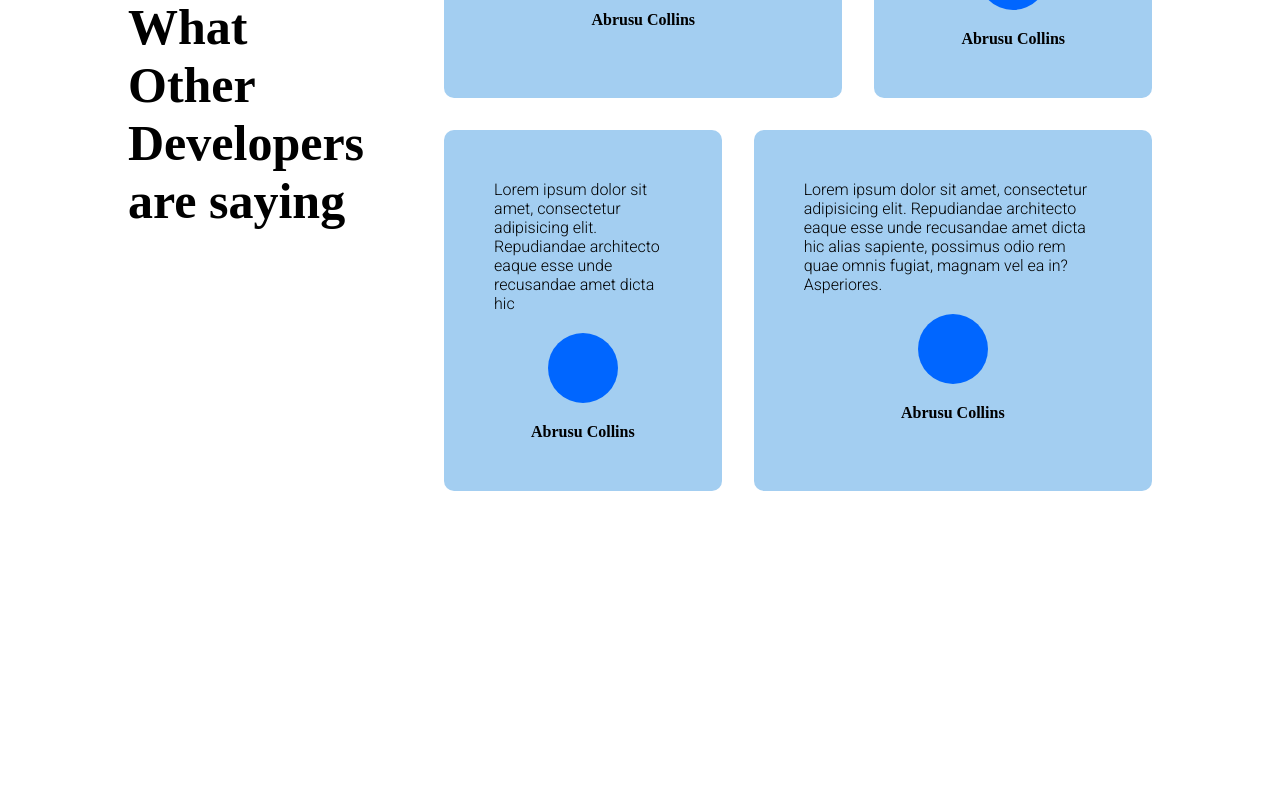
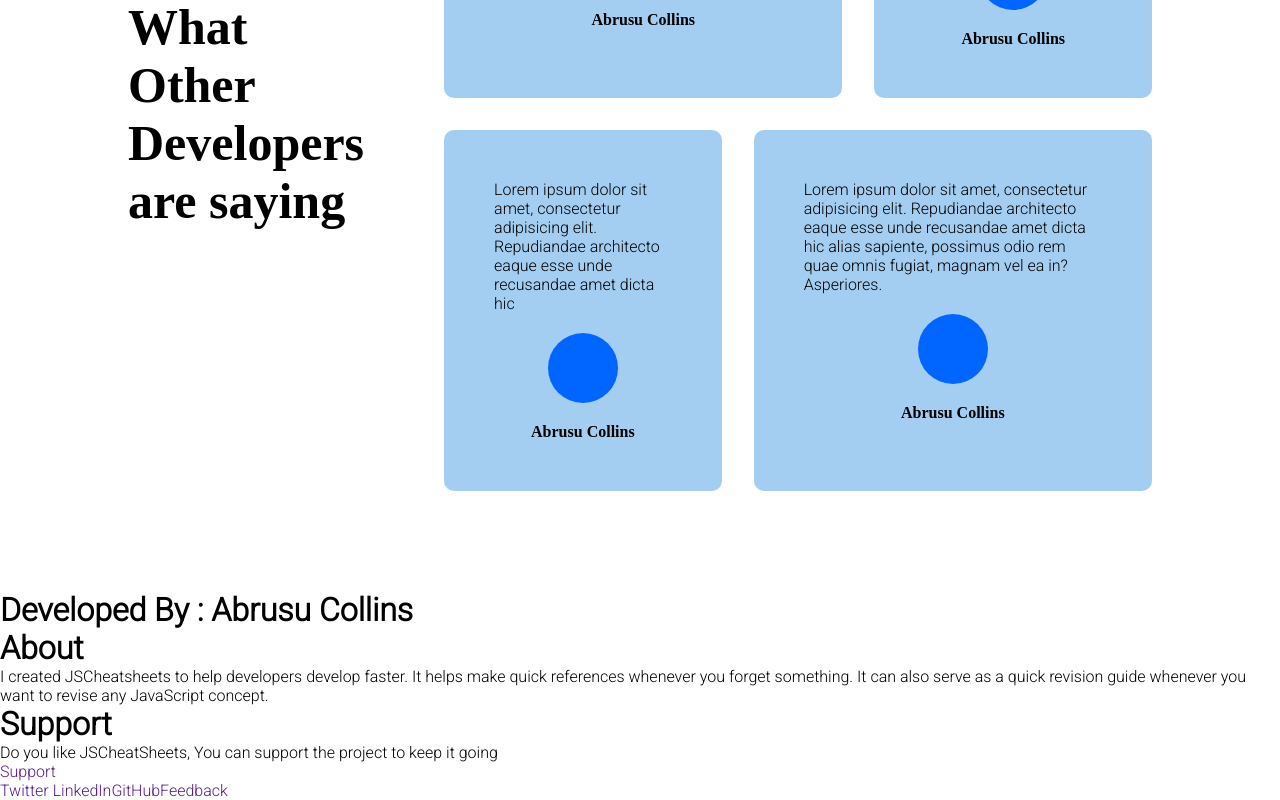
Before and after one commit to abrusu-collins/JS-Cheatsheet, a React (Create React App) app: page / in a window 1280 px wide. Shown: the part 2290-3090 px from the top of the page. Before the commit the page ends 2881 px from the top, so only its background shows below. Built offline with nearby package versions, Linux system fonts and the light colour scheme; a web font is replaced by a local one.

Commit message:
footer works

```diff
--- a/src/components/Footer.jsx
+++ b/src/components/Footer.jsx
@@ -1,9 +1,33 @@
 function Footer() {
-    return (
-        <footer className="footer">
+  return (
+    <footer className="footer">
+      <div className="about">
+        <h1>Developed By : Abrusu Collins</h1>
+        <div className="about">
+          <h1>About</h1>
+          <p>
+            I created JSCheatsheets to help developers develop faster. It helps
+            make quick references whenever you forget something. It can also
+            serve as a quick revision guide whenever you want to revise any
+            JavaScript concept.
 
-        </footer>
-     );
+          </p>
+        </div>
+      </div>
+      <div className="support">
+        <h1>Support</h1>
+        <p>Do you like JSCheatSheets, You can support the project to keep it going</p>
+        <a href=""> Support</a>
+      </div>
+
+      <div className="contacts">
+        <a href="">Twitter</a>
+        <a href=""> LinkedIn</a>
+        <a href="">GitHub</a>
+        <a href="">Feedback</a>
+      </div>
+    </footer>
+  );
 }
 
 export default Footer;
```
